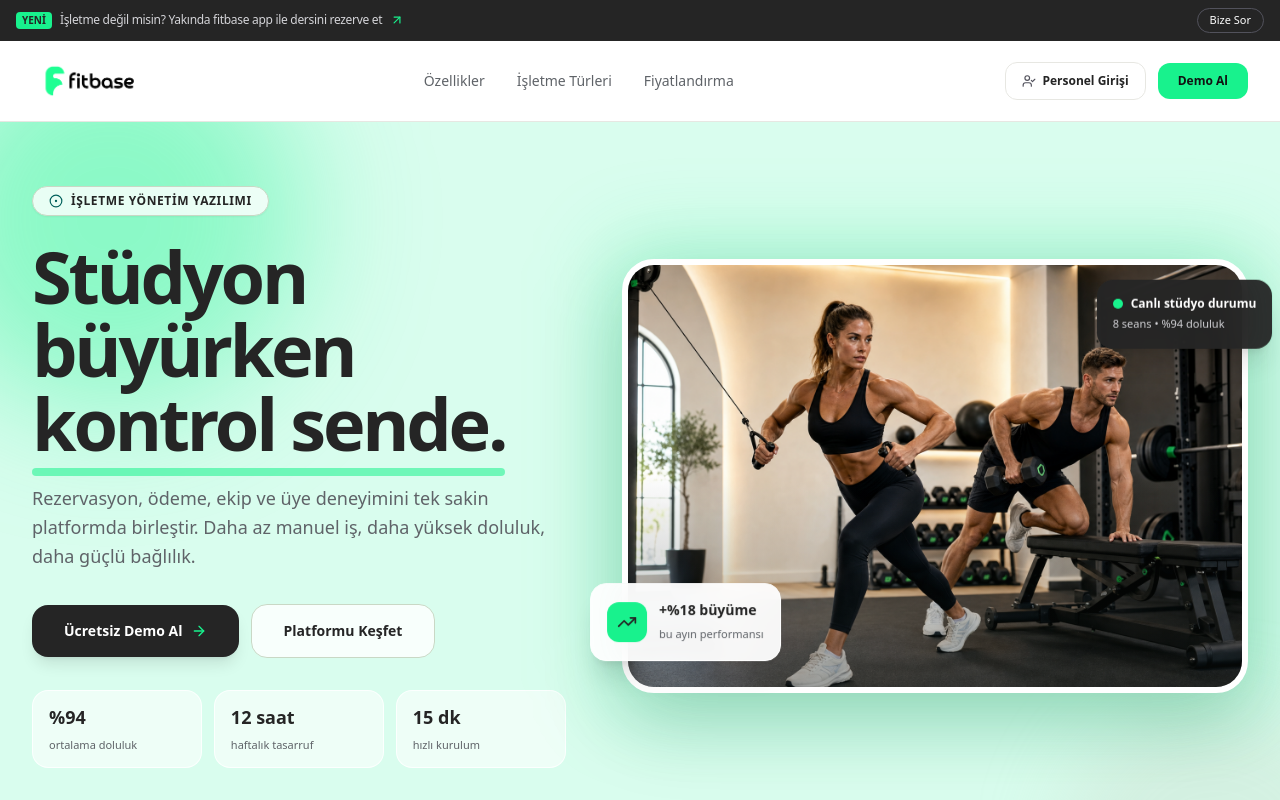
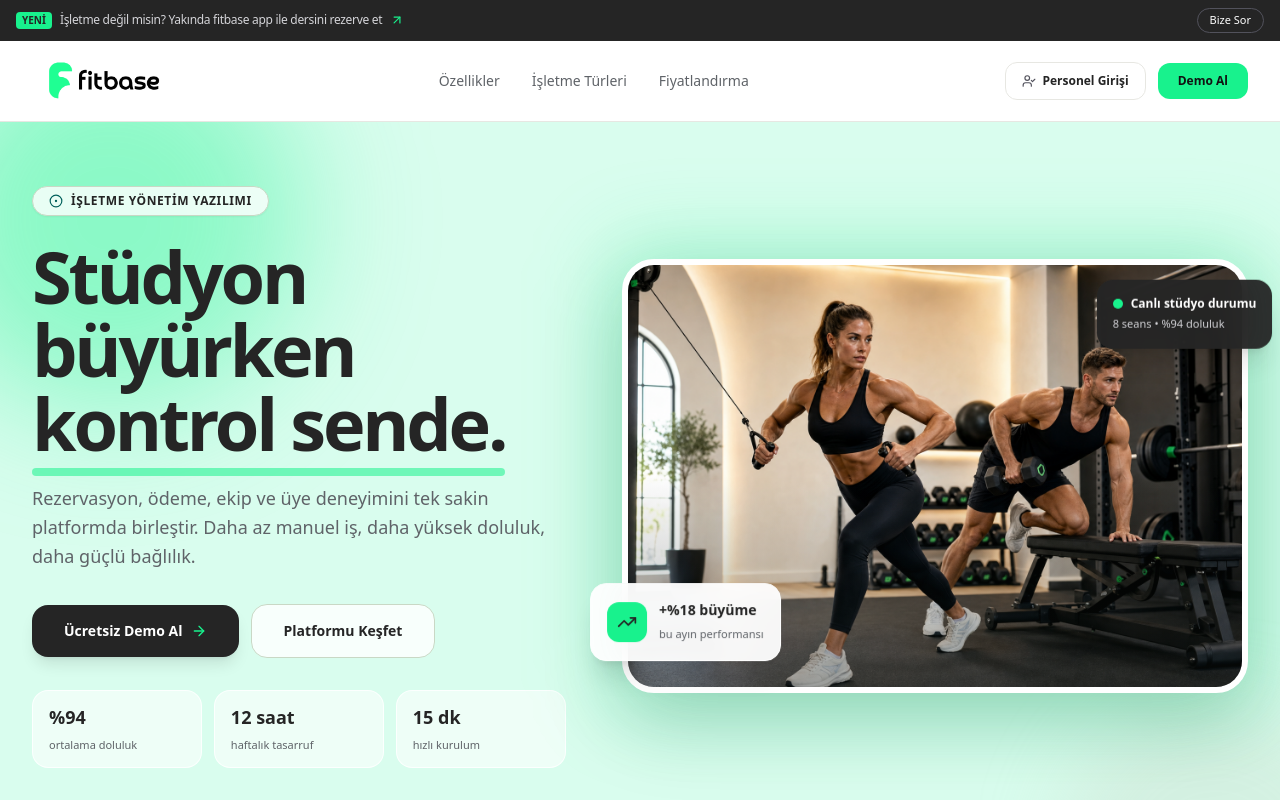
Before and after one commit to fh-arch/fitbase-website, a Next.js app: page / in a window 1280 px wide. Shown: the top 800 px of the page. Built offline with nearby package versions, Linux system fonts and the light colour scheme.

Commit message:
Increase Fitbase logo size

```diff
--- a/app/blog/page.tsx
+++ b/app/blog/page.tsx
@@ -106,7 +106,7 @@ export default function BlogPage() {
 }
 
 export function BlogHeader() {
-  return <header className="sticky top-0 z-40 border-b border-[#E7E7E2] bg-white/90 backdrop-blur-xl"><div className="mx-auto flex h-20 max-w-7xl items-center justify-between px-4 sm:px-6 lg:px-8"><a href="/" aria-label="Fitbase ana sayfa"><img src="/fitbase-logo.png" alt="Fitbase" width="150" height="45" className="h-9 w-auto" /></a><nav className="flex items-center gap-3"><a href="/blog" className="hidden text-sm font-bold text-[#252525] sm:block">Blog</a><a href="/#pricing" className="rounded-xl bg-[#252525] px-5 py-3 text-xs font-bold text-white hover:bg-black">Demo al</a></nav></div></header>;
+  return <header className="sticky top-0 z-40 border-b border-[#E7E7E2] bg-white/90 backdrop-blur-xl"><div className="mx-auto flex h-20 max-w-7xl items-center justify-between px-4 sm:px-6 lg:px-8"><a href="/" aria-label="Fitbase ana sayfa"><img src="/fitbase-logo.png" alt="Fitbase" width="188" height="56" className="h-[45px] w-auto" /></a><nav className="flex items-center gap-3"><a href="/blog" className="hidden text-sm font-bold text-[#252525] sm:block">Blog</a><a href="/#pricing" className="rounded-xl bg-[#252525] px-5 py-3 text-xs font-bold text-white hover:bg-black">Demo al</a></nav></div></header>;
 }
 
 export function BlogFooter() {
--- a/src/components/Footer.tsx
+++ b/src/components/Footer.tsx
@@ -16,7 +16,7 @@ export const Footer: React.FC<FooterProps> = ({ onOpenStaffLogin, onOpenDemo })
           {/* Brand Info */}
           <div className="col-span-2 sm:col-span-2 md:col-span-1 space-y-4">
             <a href="#top" className="inline-flex items-center" aria-label="Fitbase ana sayfa">
-              <img src="/fitbase-logo.png" alt="Fitbase" className="h-8 w-auto max-w-[135px] object-contain" />
+              <img src="/fitbase-logo.png" alt="Fitbase" className="h-10 w-auto max-w-[169px] object-contain" />
             </a>
 
             <p className="text-xs text-[#5F6368] leading-relaxed">
--- a/src/components/Header.tsx
+++ b/src/components/Header.tsx
@@ -24,7 +24,7 @@ export const Header: React.FC<HeaderProps> = ({ onOpenDemo, onOpenStaffLogin })
           <img
             src="/fitbase-logo.png"
             alt="Fitbase"
-            className="h-9 w-auto max-w-[150px] object-contain transition-transform group-hover:scale-[1.02]"
+            className="h-[45px] w-auto max-w-[188px] object-contain transition-transform group-hover:scale-[1.02]"
           />
         </a>
 
```
